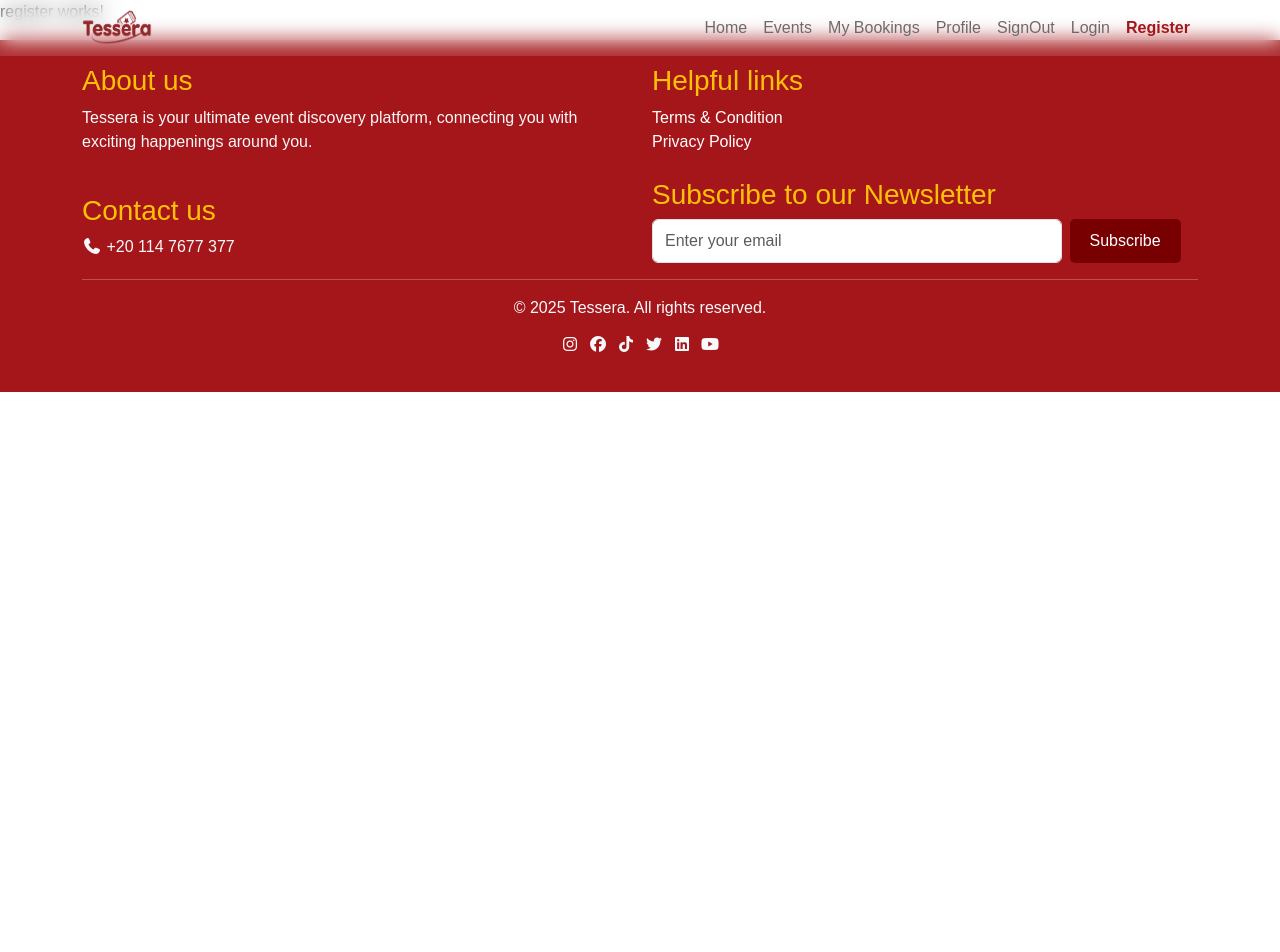
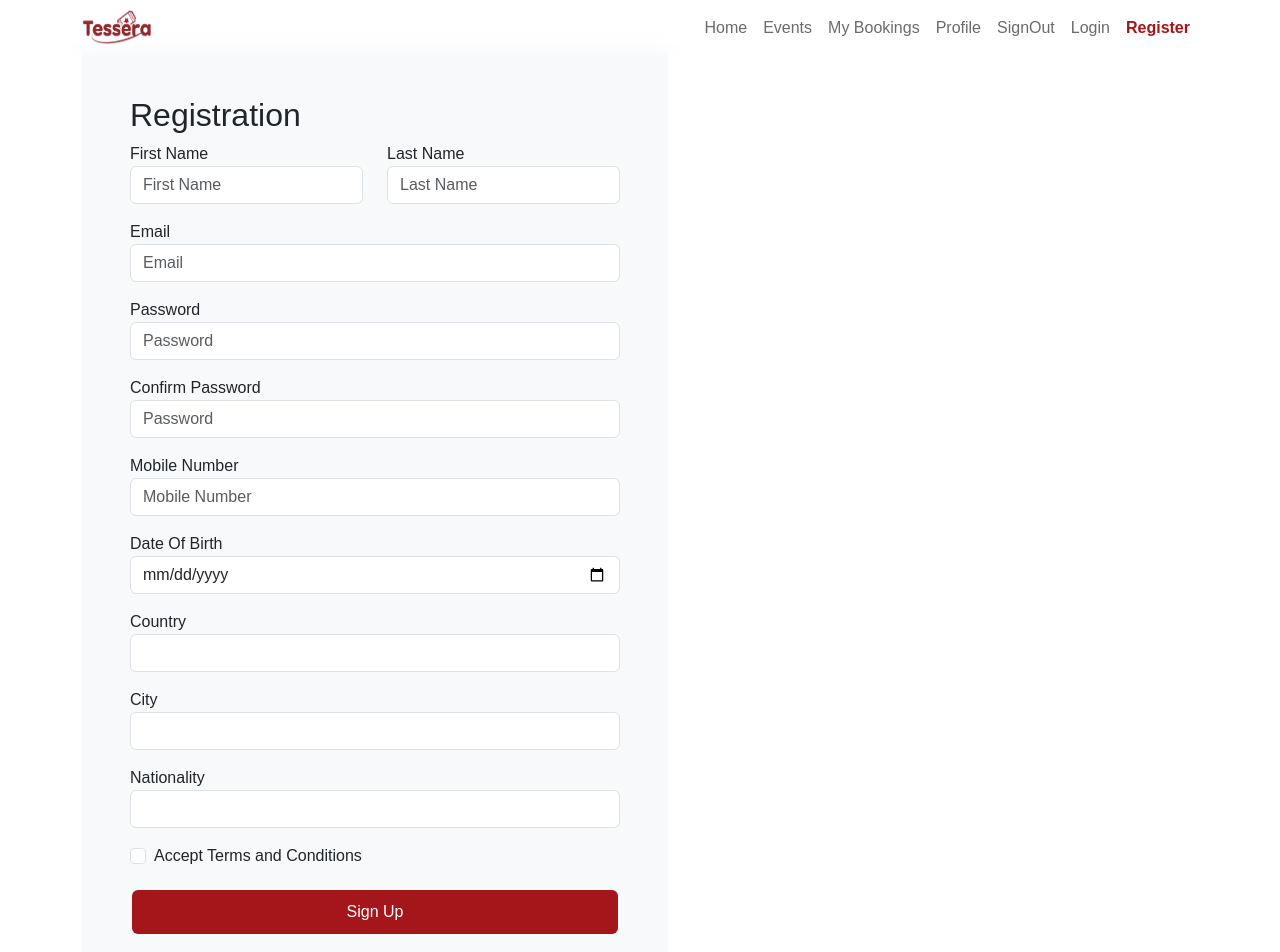
Before and after one commit to gannatullah/Tessera, an Angular app in the folder Frontend/: page /register in a window 1280 px wide. Shown: the top 952 px of the page. Before the commit the page ends 800 px from the top, so only its background shows below. Built offline with nearby package versions, Linux system fonts and the light colour scheme.

Commit message:
register form basic elements HTML and TS

```diff
--- a/Frontend/src/app/Core/Components/register/register.component.css
+++ b/Frontend/src/app/Core/Components/register/register.component.css
@@ -0,0 +1,12 @@
+.btn-signUp{
+    background-color: var(--main-color);
+    border: none;
+    color: white;
+    padding: 10px 20px;
+    text-align: center;
+    text-decoration: none;
+    display: inline-block;
+    font-size: 16px;
+    margin: 4px 2px;
+    cursor: pointer;
+}
--- a/Frontend/src/app/Core/Components/register/register.component.html
+++ b/Frontend/src/app/Core/Components/register/register.component.html
@@ -1 +1,92 @@
-<p>register works!</p>
+<div class="container mt-5 d-flex">
+  <div class="image">
+
+  </div>
+  <div class="bg-light p-5">
+    <h2>Registration</h2>
+    <form [formGroup]="registerForm" class="d-flex flex-column gap-3" (ngSubmit)="register()">
+
+        <!-- name  -->
+        <div class="row" id="name-row">
+
+            <div class="form-group col-md-6">
+            <label for="inputFirstName">First Name</label>
+            <input formControlName="firstName" type="text" class="form-control" id="inputFirstName" placeholder="First Name" />
+            </div>
+
+            <div class="form-group col-md-6">
+            <label for="inputLastName">Last Name</label>
+            <input formControlName="lastName" type="text" class="form-control" id="inputLastName" placeholder="Last Name" />
+            </div>
+
+        </div>
+
+        <!-- email  -->
+        <div class="form-group">
+          <label for="inputEmail">Email</label>
+          <input formControlName="email" type="email" class="form-control" id="inputEmail" placeholder="Email" />
+        </div>
+
+
+        <!-- password  -->
+        <div class="form-group">
+          <label for="inputPassword">Password</label>
+          <input formControlName="password" type="password" class="form-control" id="inputPassword" placeholder="Password" />
+        </div>
+
+        <!-- confirm password  -->
+        <div class="form-group">
+          <label for="inputConfirmPassword">Confirm Password</label>
+          <input formControlName="confirmPassword" type="password" class="form-control" id="inputConfirmPassword" placeholder="Password" />
+        </div>
+
+        <!--Mobile number-->
+        <div class="form-group">
+          <label for="inputMobile">Mobile Number</label>
+          <input formControlName="mobileNumber" type="tel" class="form-control" id="inputMobile" placeholder="Mobile Number" />
+        </div>
+
+        <!-- date of birth  -->
+        <div class="form-group">
+          <label for="DOB">Date Of Birth</label>
+          <input formControlName="dateOfBirth" type="date" class="form-control" id="inputDOB" />
+        </div>
+
+        <!-- country  -->
+        <div class="form-group">
+            <label for="inputCountry">Country</label>
+            <select formControlName="country" id="inputCountry" class="form-control">
+                <option selected>Choose...</option>
+                <option>...</option>
+            </select>
+        </div>
+
+        <!-- city  -->
+        <div class="form-group">
+          <label for="inputCity">City</label>
+          <input formControlName="city" type="text" class="form-control" id="inputCity" />
+        </div>
+
+         <!-- Nationality  -->
+        <div class="form-group">
+            <label for="inputNationality">Nationality</label>
+            <select formControlName="nationality" id="inputNationality" class="form-control">
+                <option selected>Choose...</option>
+                <option>...</option>
+            </select>
+        </div>
+
+
+
+
+
+      <div class="form-group">
+        <div class="form-check">
+          <input class="form-check-input" type="checkbox" id="gridCheck" />
+          <label class="form-check-label" for="gridCheck">Accept Terms and Conditions </label>
+        </div>
+      </div>
+      <button type="submit" class="btn btn-signUp">Sign Up</button>
+    </form>
+  </div>
+</div>
--- a/Frontend/src/app/Core/Components/register/register.component.ts
+++ b/Frontend/src/app/Core/Components/register/register.component.ts
@@ -1,12 +1,33 @@
 import { Component } from '@angular/core';
-
+import {FormControl, FormGroup, ReactiveFormsModule} from '@angular/forms';
+import { count } from 'console';
+import { first } from 'rxjs';
 @Component({
   selector: 'app-register',
   standalone: true,
-  imports: [],
+  imports: [ReactiveFormsModule],
   templateUrl: './register.component.html',
   styleUrl: './register.component.css'
 })
 export class RegisterComponent {
 
+  registerForm: FormGroup=new FormGroup({
+    firstName: new FormControl(),
+    lastName: new FormControl(),
+    email: new FormControl(),
+    password: new FormControl(),
+    confirmPassword: new FormControl(),
+    mobileNumber: new FormControl(),
+    dateOfBirth: new FormControl(),
+    country: new FormControl(),
+    city: new FormControl(),
+    nationality: new FormControl()
+
+  });
+
+  register(){
+    console.log(this.registerForm);
+  }
+
+
 }
```
Also changed, not shown: 1 other file (tests, documents, lock files or other folders).
